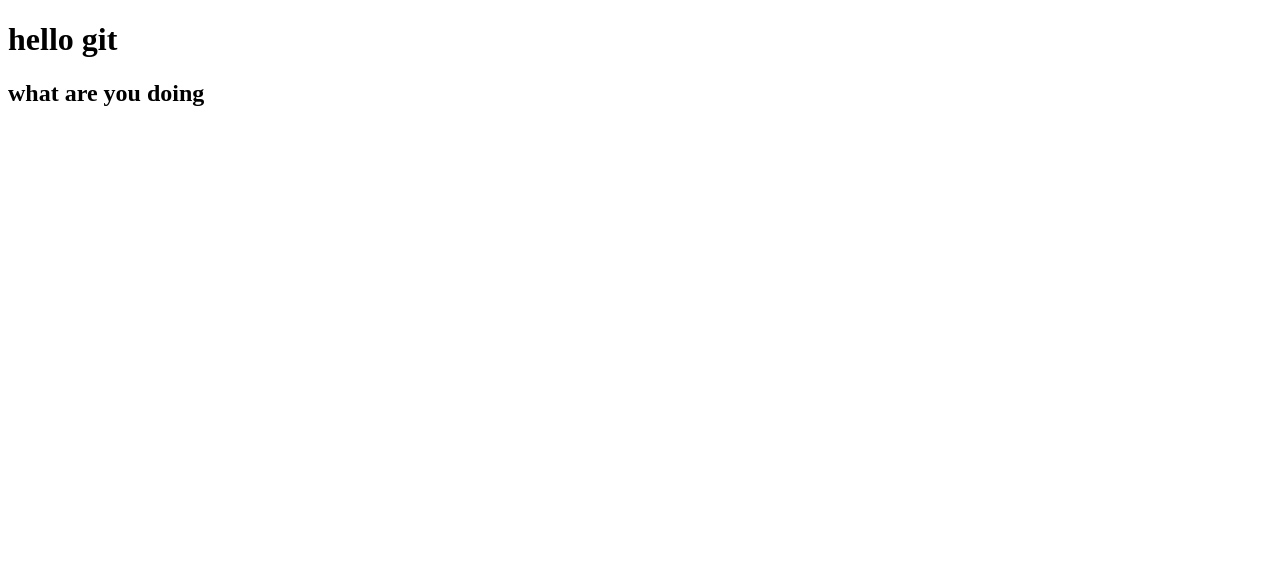
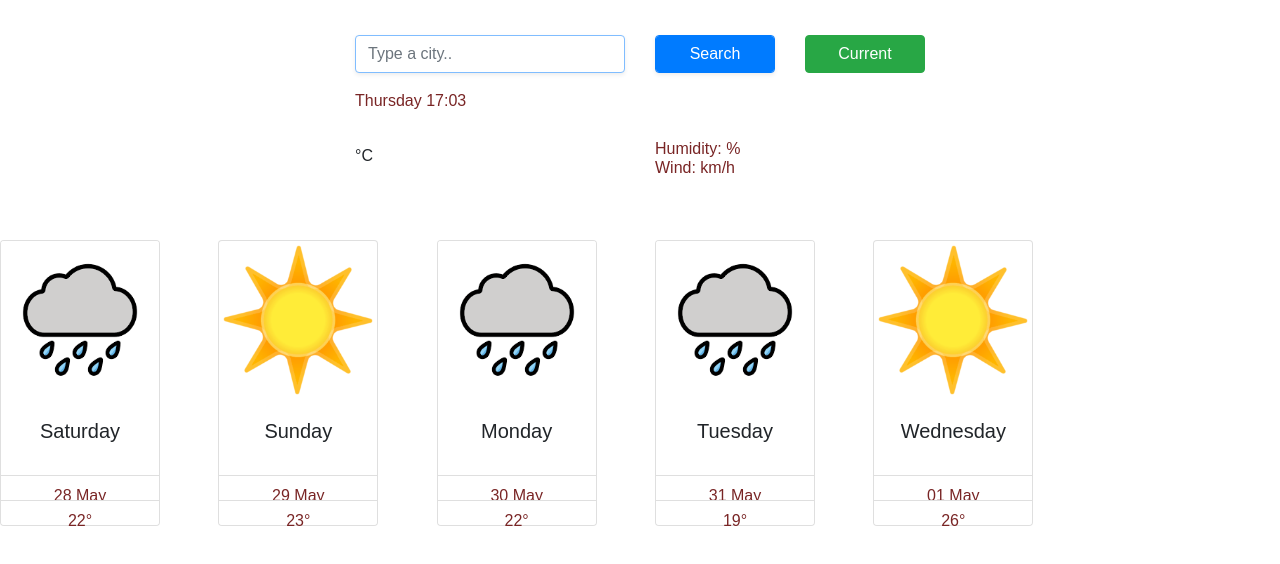
Before and after one commit to YuliiaVlasenko/my-weatherapp, a plain HTML site: page index.html in a window 1280 px wide. Drawn offline with nearby package versions, Linux system fonts and the light colour scheme; no server answers.

Commit message:
img created

```diff
--- a/index.html
+++ b/index.html
@@ -1,21 +1,138 @@
 <!DOCTYPE html>
 <html lang="en">
-<head>
-    <meta charset="UTF-8">
-    <meta http-equiv="X-UA-Compatible" content="IE=edge">
-    <meta name="viewport" content="width=h1, initial-scale=1.0">
-    <title>Document</title>
-    <link rel="stylesheet" href="style.css">
+  <head>
+    <meta charset="UTF-8" />
+    <meta name="viewport" content="width=device-width, initial-scale=1.0" />
+    <meta http-equiv="X-UA-Compatible" content="ie=edge" />
+    <link
+      rel="stylesheet"
+      href="https://stackpath.bootstrapcdn.com/bootstrap/4.3.1/css/bootstrap.min.css"
+      integrity="sha384-ggOyR0iXCbMQv3Xipma34MD+dH/1fQ784/j6cY/iJTQUOhcWr7x9JvoRxT2MZw1T"
+      crossorigin="anonymous"
+    />
 
-</head>
-<body>
-    <h1>
-        hello git
-    </h1>
-    <h2>
-        what are you doing
-    </h2>
-    <script src="script.js"></script>
+    <script src="https://unpkg.com/axios/dist/axios.min.js"></script>
 
-</body>
+    <link rel="stylesheet" href="src/styles.css" />
+    <title>Weather App</title>
+  </head>
+
+  <body>
+    <div class="container">
+      <div class="weather-app">
+        <form class="search-form" id="search-form">
+          <div class="row">
+            <div class="col-6">
+              <input
+                type="search"
+                placeholder="Type a city.."
+                autofocus="on"
+                autocomplete="off"
+                id="city-input"
+                class="form-control shadow-sm"
+              />
+            </div>
+            <div class="col-3">
+              <input
+                type="submit"
+                value="Search"
+                class="form-control btn btn-primary shadow-sm w-100"
+              />
+            </div>
+            <div class="col-3">
+              <button
+                class="btn btn-success w-100"
+                id="current-location-button"
+              >
+                Current
+              </button>
+            </div>
+          </div>
+        </form>
+        <h1 id="city"></h1>
+        <ul>
+          <li id="date"></li>
+          <li id="description"></li>
+        </ul>
+        <div class="row">
+          <div class="col-6">
+            <div class="clearfix">
+              <div class="float-left">
+                <span class="temperature" id="temperature"></span
+                ><span class="units">°C</span>
+              </div>
+            </div>
+          </div>
+          <div class="col-6">
+            <ul>
+              <li>Humidity: <span id="humidity"></span>%</li>
+              <li>Wind: <span id="wind"></span> km/h</li>
+            </ul>
+          </div>
+        </div>
+      </div>
+    </div>
+    <div class="row">
+        <div class="col-sm-2">
+            <div class="card" style="width: 10rem;">
+                <img src="src/img/1.png" class="card-img-top" alt="...">
+                <div class="card-body">
+                    <h5 class="card-title">Saturday</h5>
+                </div>
+                <ul class="list-group list-group-flush">
+                    <li class="list-group-item">28 May</li>
+                    <li class="list-group-item">22°</li>
+                </ul>
+            </div>
+        </div>
+        <div class="col-sm-2">
+            <div class="card" style="width: 10rem;">
+                <img src="src/img/2.png" class="card-img-top" alt="...">
+                <div class="card-body">
+                    <h5 class="card-title">Sunday</h5>
+                </div>
+                <ul class="list-group list-group-flush">
+                    <li class="list-group-item">29 May</li>
+                    <li class="list-group-item">23°</li>
+                </ul>
+            </div>
+        </div>
+        <div class="col-sm-2">
+            <div class="card" style="width: 10rem;">
+                <img src="src/img/1.png" class="card-img-top" alt="...">
+                <div class="card-body">
+                    <h5 class="card-title">Monday</h5>
+                </div>
+                <ul class="list-group list-group-flush">
+                    <li class="list-group-item">30 May</li>
+                    <li class="list-group-item">22°</li>
+                </ul>
+            </div>
+        </div>
+        <div class="col-sm-2">
+            <div class="card" style="width: 10rem;">
+                <img src="src/img/1.png" class="card-img-top" alt="...">
+                <div class="card-body">
+                    <h5 class="card-title">Tuesday</h5>
+                </div>
+                <ul class="list-group list-group-flush">
+                    <li class="list-group-item">31 May</li>
+                    <li class="list-group-item">19°</li>
+                </ul>
+            </div>
+        </div>
+        <div class="col-sm-2">
+            <div class="card" style="width: 10rem;">
+                <img src="src/img/2.png" class="card-img-top" alt="...">
+                <div class="card-body">
+                    <h5 class="card-title">Wednesday</h5>
+                </div>
+                <ul class="list-group list-group-flush">
+                    <li class="list-group-item">01 May</li>
+                    <li class="list-group-item">26°</li>
+                </ul>
+            </div>
+        </div>
+    <script src="src/index.js"></script>
+  </body>
 </html>
--- /dev/null
+++ b/src/index.js
@@ -0,0 +1,86 @@
+function formatDate(date) {
+  let hours = date.getHours();
+  if (hours < 10) {
+    hours = `0${hours}`;
+  }
+  let minutes = date.getMinutes();
+  if (minutes < 10) {
+    minutes = `0${minutes}`;
+  }
+
+  let dayIndex = date.getDay();
+  let days = [
+    "Sunday",
+    "Monday",
+    "Tuesday",
+    "Wednesday",
+    "Thursday",
+    "Friday",
+    "Saturday"
+  ];
+  let day = days[dayIndex];
+
+  return `${day} ${hours}:${minutes}`;
+}
+
+function displayWeatherCondition(response) {
+  document.querySelector("#city").innerHTML = response.data.name;
+  document.querySelector("#temperature").innerHTML = Math.round(
+    response.data.main.temp
+  );
+
+  document.querySelector("#humidity").innerHTML = response.data.main.humidity;
+  document.querySelector("#wind").innerHTML = Math.round(
+    response.data.wind.speed
+  );
+  document.querySelector("#description").innerHTML =
+    response.data.weather[0].main;
+}
+
+function searchCity(city) {
+  let apiKey = "38eda62e37f00b901b8d7df72b0503cf";
+  let apiUrl = `https://api.openweathermap.org/data/2.5/weather?q=${city}&appid=${apiKey}&units=metric`;
+  axios.get(apiUrl).then(displayWeatherCondition);
+}
+
+function handleSubmit(event) {
+  event.preventDefault();
+  let city = document.querySelector("#city-input").value;
+  searchCity(city);
+}
+
+function searchLocation(position) {
+  let apiKey = "38eda62e37f00b901b8d7df72b0503cf";
+  let apiUrl = `https://api.openweathermap.org/data/2.5/weather?lat=${position.coords.latitude}&lon=${position.coords.longitude}&appid=${apiKey}&units=metric`;
+
+  axios.get(apiUrl).then(displayWeatherCondition);
+}
+
+function getCurrentLocation(event) {
+  event.preventDefault();
+  navigator.geolocation.getCurrentPosition(searchLocation);
+}
+
+function convertToFahrenheit(event) {
+  event.preventDefault();
+  let temperatureElement = document.querySelector("#temperature");
+  temperatureElement.innerHTML = 66;
+}
+
+function convertToCelsius(event) {
+  event.preventDefault();
+  let temperatureElement = document.querySelector("#temperature");
+  temperatureElement.innerHTML = 19;
+}
+
+let dateElement = document.querySelector("#date");
+let currentTime = new Date();
+dateElement.innerHTML = formatDate(currentTime);
+
+let searchForm = document.querySelector("#search-form");
+searchForm.addEventListener("submit", handleSubmit);
+
+let currentLocationButton = document.querySelector("#current-location-button");
+currentLocationButton.addEventListener("click", getCurrentLocation);
+
+searchCity("Kiev");
--- a/src/script.js
+++ /dev/null
@@ -1 +0,0 @@
-alert("hello")
--- a/src/styles.css
+++ b/src/styles.css
@@ -58,3 +58,4 @@ li {
 }
 .card-title{
   text-align: center;
+}
```
Also changed, not shown: src/img/1.png (added), src/img/2.png (added), 1 other file.
